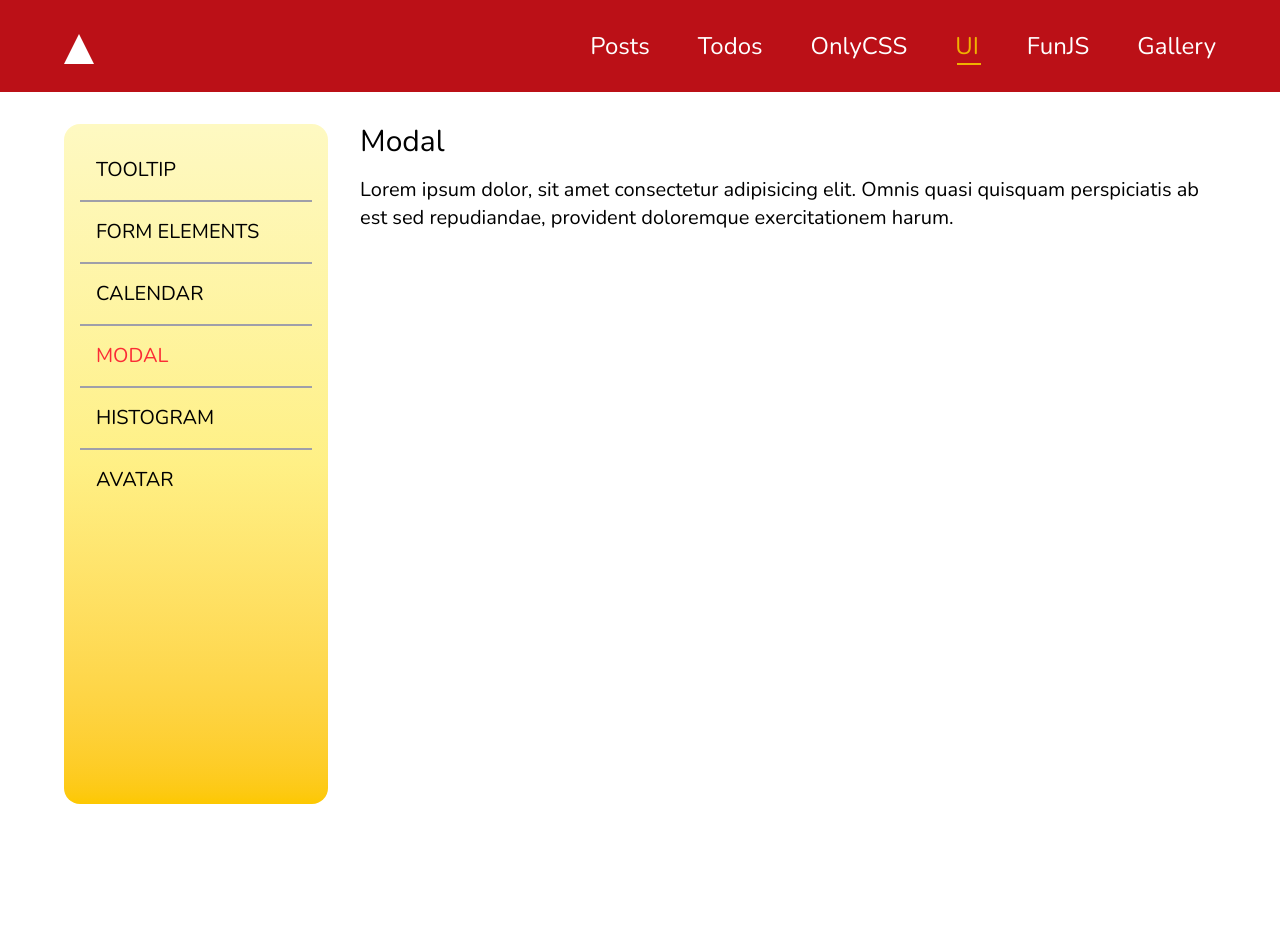
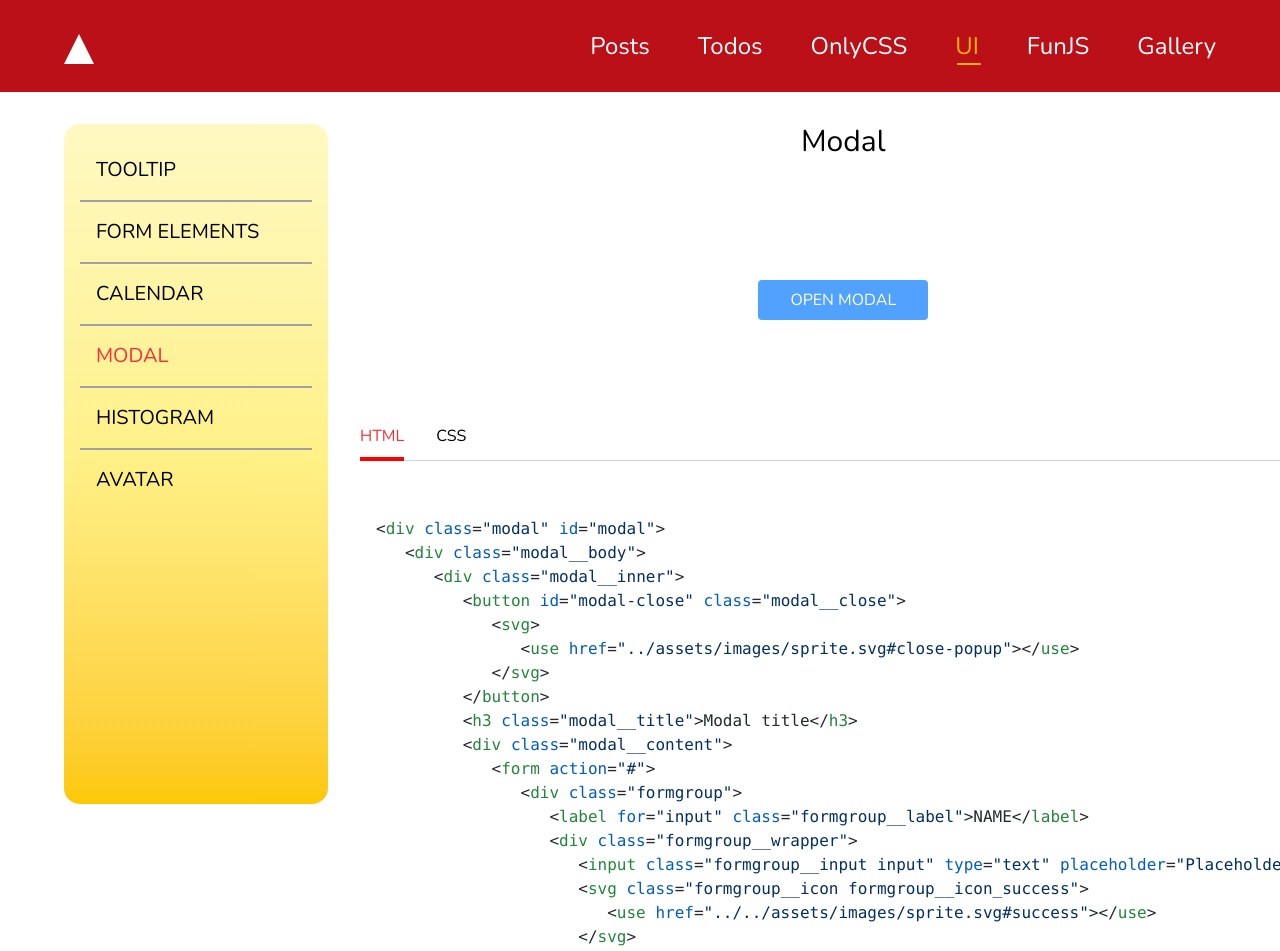
Before and after one commit to Vadim700/vue-for-fun, a Vue app: page /ui/modal in a window 1280 px wide. Shown: the top 951 px of the page. Before the commit the page ends 836 px from the top, so only its background shows below. Built offline with nearby package versions, Linux system fonts and the light colour scheme; what vue-hljs would draw is missing.

Commit message:
added modal

```diff
--- a/src/views/ui/viewModal.vue
+++ b/src/views/ui/viewModal.vue
@@ -1,10 +1,154 @@
 <template>
-  <div>
-    <h2 class="text-3xl mb-4">Modal</h2>
+  <div class="grid grid-rows-[auto_1fr]">
+    <h2 class="text-3xl mb-4 text-center">Modal</h2>
 
-    <p class="text-xl mb-2">
-      Lorem ipsum dolor, sit amet consectetur adipisicing elit. Omnis quasi quisquam perspiciatis ab
-      est sed repudiandae, provident doloremque exercitationem harum.
-    </p>
+    <button
+      @click="openModal = true"
+      class="rounded-sm bg-blue-400 hover:bg-blue-500 transition-colors px-8 py-2 uppercase cursor-pointer text-white m-auto"
+    >
+      Open modal
+    </button>
+
+    <Modal :open="openModal" @close="openModal = false">
+      <template #header>Auth</template>
+      <form action="#" @submit.prevent>
+        <div class="mb-4 grid grid-rows-2">
+          <label for="name" class="uppercase">Name</label>
+          <input type="text" id="name" class="border border-zinc-400 rounded-sm" />
+        </div>
+        <div class="mb-10 grid grid-rows-2">
+          <label for="mail" class="uppercase">Email</label>
+          <input type="text" id="mail" class="border border-zinc-400 rounded-sm" />
+        </div>
+        <button
+          @click="openModal = false"
+          class="uppercase bg-blue-400 px-10 py-2 text-md text-white w-full rounded-sm hover:bg-blue-500 cursor-pointer transition-colors"
+        >
+          Submit
+        </button>
+      </form>
+    </Modal>
   </div>
+
+  <Tabs :html :css />
 </template>
+
+<script setup>
+import Modal from '@/components/modals/vModal.vue'
+import { ref } from 'vue'
+import Tabs from '@/components/shared/vTabs.vue'
+
+const openModal = ref(false)
+
+const html = `
+<div class="modal" id="modal">
+   <div class="modal__body">
+      <div class="modal__inner">
+         <button id="modal-close" class="modal__close">
+            <svg>
+               <use href="../assets/images/sprite.svg#close-popup"></use>
+            </svg>
+         </button>
+         <h3 class="modal__title">Modal title</h3>
+         <div class="modal__content">
+            <form action="#">
+               <div class="formgroup">
+                  <label for="input" class="formgroup__label">NAME</label>
+                  <div class="formgroup__wrapper">
+                     <input class="formgroup__input input" type="text" placeholder="Placeholder">
+                     <svg class="formgroup__icon formgroup__icon_success">
+                        <use href="../../assets/images/sprite.svg#success"></use>
+                     </svg>
+                     <svg class="formgroup__icon formgroup__icon_error">
+                        <use href="../../assets/images/sprite.svg#error"></use>
+                     </svg>
+                  </div>
+               </div>
+               <div class="formgroup">
+                  <label for="input" class="formgroup__label">EMAIL</label>
+                  <div class="formgroup__wrapper">
+                     <input class="formgroup__input input" type="text" placeholder="Placeholder">
+                     <svg class="formgroup__icon formgroup__icon_success">
+                        <use href="../../assets/images/sprite.svg#success"></use>
+                     </svg>
+                     <svg class="formgroup__icon formgroup__icon_error">
+                        <use href="../../assets/images/sprite.svg#error"></use>
+                     </svg>
+                  </div>
+               </div>
+               <button type="submit" class="button button_primary">Submit</button>
+            </form>
+         </div>
+      </div>
+   </div>
+</div>
+`
+
+const css = `
+.modal {
+   display: none;
+   position: fixed;
+   bottom: 0;
+   right: 0;
+   top: 0;
+   left: 0;
+   background-color: rgba(0, 0, 0, .4);
+}
+.modal_preview {
+   display: block;
+   position: relative;
+   background-color: var(--white);
+   text-align: left;
+   padding: 20px;
+   background: rgba(0, 0, 0, .15);
+   pointer-events: none;
+}
+.modal__body {
+   position: absolute;
+   top: 50%;
+   left: 50%;
+   transform: translate(-50%, -50%);
+}
+.modal__inner {
+   max-width: 428px;
+   padding: 30px 40px 33px;
+   position: relative;
+   background: var(--white);
+   border-radius: 8px;
+   font-family: 'Inter', sans-serif;
+}
+.modal__inner_review {
+   padding: 15px;
+}
+.modal__close {
+   display: block;
+   position: absolute;
+   top: 15px;
+   right: 15px;
+   cursor: pointer;
+   line-height: 1;
+   border: none;
+   background: var(--white);
+}
+.modal__close svg {
+   display: block;
+   width: 16px;
+   height: 16px;
+
+}
+.modal__title {
+   margin: 0;
+   margin-bottom: 14px;
+   font-size: 20px;
+   line-height: 1.2;
+   font-weight: 600;
+   color: var(--black-blue);
+}
+.modal__content {
+   font-size: 16px;
+   line-height: 1.5;
+   font-weight: 400;
+   color: var(--grey-4)
+}
+`
+</script>
--- a/src/views/viewUI.vue
+++ b/src/views/viewUI.vue
@@ -9,14 +9,14 @@
         Reusable component library
       </h1>
 
-      <div v-if="isUiPage" class="grid grid-cols-[repeat(auto-fill,minmax(325px,1fr))] gap-3">
+      <div v-if="isUiPage" class="grid grid-cols-3 grid-rows-2 gap-3 mx-auto">
         <RouterLink
           to="/ui/tooltip"
           class="grid grid-rows-[1fr_auto_auto] border rounded-xl aspect-square p-2 text-center"
         >
           <Tooltip class="pt-10" :title="'Helper text'" :active="true" />
-          <h3 class="text-3xl">Tooltip</h3>
-          <span class="text-xl">Container</span>
+          <h3 class="text-2xl">Tooltip</h3>
+          <span class="text-lg">Container</span>
         </RouterLink>
 
         <RouterLink
@@ -31,8 +31,8 @@
             <Checkbox :title="'Checked'" :checked="true" />
             <Checkbox :title="'Disabled'" :disabled="true" :checked="true" />
           </div>
-          <h3 class="text-3xl">Form Elements</h3>
-          <span class="text-xl">Element</span>
+          <h3 class="text-2xl">Form Elements</h3>
+          <span class="text-lg">Element</span>
         </RouterLink>
 
         <RouterLink
@@ -40,32 +40,56 @@
           class="grid grid-rows-[1fr_auto_auto] border rounded-xl aspect-square p-2 text-center"
         >
           <Calendar :preview="true" class="m-auto" />
-          <h3 class="text-3xl">Calendar</h3>
-          <span class="text-xl">Container</span>
+          <h3 class="text-2xl">Calendar</h3>
+          <span class="text-lg">Container</span>
         </RouterLink>
 
         <RouterLink
           to="/ui/modal"
           class="grid grid-rows-[1fr_auto_auto] border rounded-xl aspect-square p-2 text-center"
         >
-          <h3 class="text-3xl">Modal</h3>
-          <span class="text-xl">Container</span>
+          <div
+            class="p-6 relative before:absolute before:w-full before:h-full before:bg-gray-900 before:left-0 before:top-0 before:opacity-50 select-none"
+          >
+            <div
+              class="bg-white absolute left-1/2 top-1/2 -translate-x-1/2 -translate-y-1/2 px-8 py-4 rounded-md"
+            >
+              <form action="#" @submit.prevent>
+                <div class="mb-2 grid grid-rows-2">
+                  <label for="name" class="uppercase text-left">Name</label>
+                  <input type="text" id="name" class="border border-zinc-400 rounded-sm" />
+                </div>
+                <div class="mb-2 grid grid-rows-2">
+                  <label for="mail" class="uppercase text-left">Email</label>
+                  <input type="text" id="mail" class="border border-zinc-400 rounded-sm" />
+                </div>
+                <button
+                  @click="openModal = false"
+                  class="uppercase bg-blue-400 px-10 py-2 text-md text-white w-full rounded-sm hover:bg-blue-500 cursor-pointer transition-colors"
+                >
+                  Submit
+                </button>
+              </form>
+            </div>
+          </div>
+          <h3 class="text-2xl">Modal</h3>
+          <span class="text-lg">Container</span>
         </RouterLink>
 
         <RouterLink
           to="/ui/histogram"
           class="grid grid-rows-[1fr_auto_auto] border rounded-xl aspect-square p-2 text-center"
         >
-          <h3 class="text-3xl">Histogram</h3>
-          <span class="text-xl">Container</span>
+          <h3 class="text-2xl">Histogram</h3>
+          <span class="text-lg">Container</span>
         </RouterLink>
 
         <RouterLink
           to="/ui/avatar"
           class="grid grid-rows-[1fr_auto_auto] border rounded-xl aspect-square p-2 text-center"
         >
-          <h3 class="text-3xl">Avatar</h3>
-          <span class="text-xl">Container</span>
+          <h3 class="text-2xl">Avatar</h3>
+          <span class="text-lg">Container</span>
         </RouterLink>
       </div>
 
@@ -81,7 +105,6 @@ import { ref, watch } from 'vue'
 import { useRouter } from 'vue-router'
 import Checkbox from '@/components/ui/Checkbox.vue'
 import Radio from '@/components/ui/Radio.vue'
-import Switcher from '@/components/ui/Switcher.vue'
 import Calendar from '@/components/ui/Calendar.vue'
 
 const router = useRouter()
```
Also changed, not shown: src/views/ui/viewCalendar.vue (+0 -14 lines).
